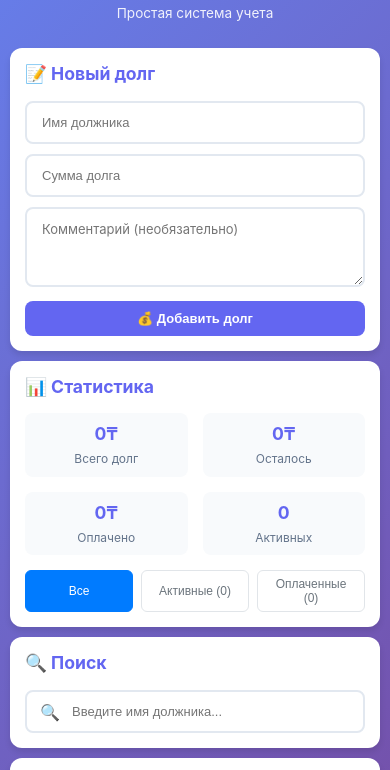
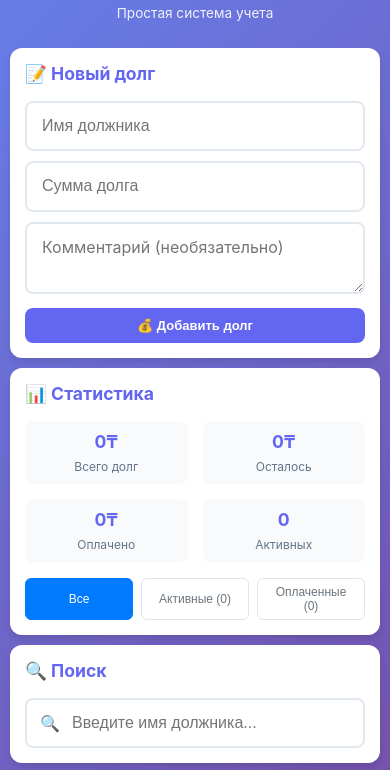
Before and after one commit to furiksayram-commits/debt-tracker, a website: page public/index.html in a window 390 px wide. Shown: the part 44-814 px from the top of the page. Drawn offline with Linux system fonts and the light colour scheme; no server answers.

Commit message:
шрифты

```diff
--- a/public/style.css
+++ b/public/style.css
@@ -916,3 +916,30 @@ input, textarea, button {
         font-size: 12px;
     }
 }
+
+/* Предотвращение зума на iOS устройствах */
+@media screen and (max-width: 768px) {
+    input[type="text"],
+    input[type="number"],
+    input[type="search"],
+    textarea {
+        font-size: 16px;
+        line-height: 1.4;
+        min-height: 44px; /* Минимальная высота для удобного касания */
+    }
+
+    /* Убедимся, что фокус не вызывает зум */
+    input:focus,
+    textarea:focus {
+        font-size: 16px !important;
+    }
+}
+
+/* Улучшение отзывчивости полей ввода */
+.form-group input,
+.form-group textarea {
+    -webkit-appearance: none;
+    -moz-appearance: none;
+    appearance: none;
+    border-radius: 8px;
+}
```
